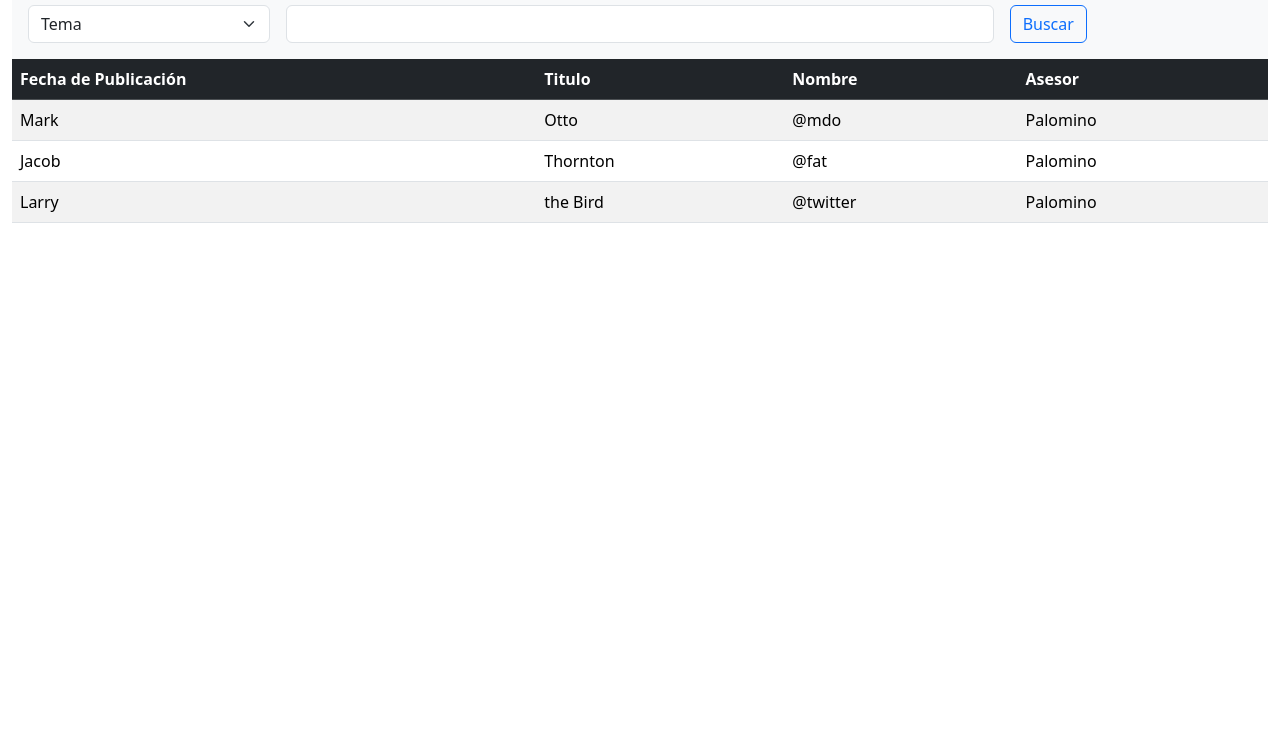
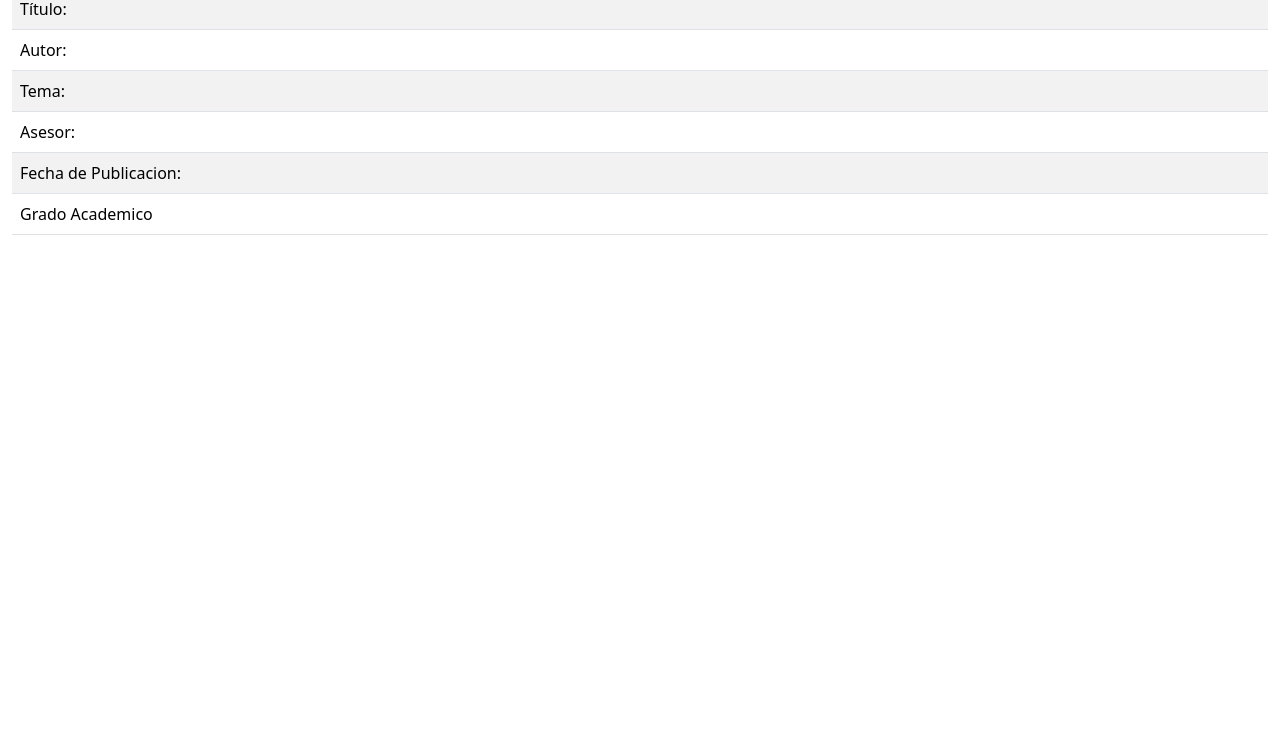
Before and after one commit to tomastermx/thesis-documents-platform, a plain HTML site: page public/html/thesis.html in a window 1280 px wide. Shown: the part 67-800 px from the top of the page. Drawn offline with nearby package versions, Linux system fonts and the light colour scheme; no server answers; files whose address does not match are found by name.

Commit message:
new git January

```diff
--- a/public/html/thesis.html
+++ b/public/html/thesis.html
@@ -6,74 +6,57 @@
     <title> Repositio de Tesis</title>
     <link href="https://cdn.jsdelivr.net/npm/bootstrap@5.3.2/dist/css/bootstrap.min.css" rel="stylesheet" integrity="sha384-T3c6CoIi6uLrA9TneNEoa7RxnatzjcDSCmG1MXxSR1GAsXEV/Dwwykc2MPK8M2HN" crossorigin="anonymous">
     <script src="https://ajax.googleapis.com/ajax/libs/jquery/3.6.4/jquery.min.js"></script>
-    <script src='/js/jquery.js'> </script>
+    <script src='/js/thesis.js'> </script>
     <link rel="stylesheet" href='/css/style.css'>
   </head>
   <body>
 
     <div class="container-fluid">
 
-    <h1>Repositorio de Tesis de la UPD</h1>
+    <h1>Tesis Individual</h1>
+    <div id="info">
+      <table id="tableinfo" class="table table-striped">
+        <tbody>
+         <tr>
+           <td>Título: </td>
+            <td id="title"> </td>
+         </tr>
+         <tr>
+          <td>Autor:</td>
+           <td id="author">  </td>
+         </tr>
 
-        <div class="container-fuid , text-bg-light p-3">
-          <form id="mainform">
-          <div class="row g-3">
-             <div class="col-sm">
-               <select id="select"  class="form-select" aria-label="Default select example">
-                 <option selected value="theme"> Tema </option>
-                 <option value="title">Título</option>
-                 <option value="author"> Autor </option>
-                 <option value="advisor">Asesor</option>
-                 <option value="year"> Año </option>
-              </select>
-            </div>
-            <div class="col-sm-7">
-             <input  type="text" id="query" class="form-control" placeholder="" aria-label="State">
-            </div>
-            <div class="col-sm">
-              <button  type="submit"  id ="search" class="btn btn-outline-primary">Buscar</button>
-            </div>
-          </form>
+         <tr>
+          <td>Tema:</td>
+           <td id="theme">  </td>
+         </tr>
 
-          </div>
+         <tr>
+          <td>Asesor: </td>
+           <td id="advisor">  </td>
+         </tr>
+         <tr>
+           <td> Fecha de Publicacion: </td>
+           <td id="date"></td>
+         </tr>
+         <tr>
+          <td> Grado Academico </td>
+          <td id="grade"></td>
+        </tr>
 
-         </div>
+       </tbody>
+     </table>
+   </div>
 
-         <table  id="maintable" class="table table-striped">
-          <thead class="table-dark">
-            <tr>
-              <th scope="col">Fecha de Publicación</th>
-              <th scope="col">Titulo</th>
-              <th scope="col">Nombre </th>
-              <th scope="col">Asesor</th>
-            </tr>
-          </thead>
-          <tbody>
-            <tr>
-
-              <td>Mark</td>
-              <td>Otto</td>
-              <td>@mdo</td>
-              <td> Palomino </d>
-            </tr>
-            <tr>
-
-              <td>Jacob</td>
-              <td>Thornton</td>
-              <td>@fat</td>
-              <td> Palomino </d>
-            </tr>
-            <tr>
-
-              <td>Larry</td>
-              <td>the Bird</td>
-              <td>@twitter</td>
-              <td> Palomino </d>
-            </tr>
-          </tbody>
-        </table>
+   <div id="document"
+                   width="100%"
+                   height="400">
+           </object>
 
     </div>
+
+
+
 
     <script src="https://cdn.jsdelivr.net/npm/bootstrap@5.3.2/dist/js/bootstrap.bundle.min.js" integrity="sha384-C6RzsynM9kWDrMNeT87bh95OGNyZPhcTNXj1NW7RuBCsyN/o0jlpcV8Qyq46cDfL" crossorigin="anonymous"></script>
   </body>
--- a/public/js/jquery.js
+++ b/public/js/jquery.js
@@ -10,10 +10,11 @@ $(function(){
 
       console.log(data);
 
-       //   $.each(data,(i , value)=>{
-       //     let newRow = `<tr><td>${value.year}</td><td>  <a href="${value.Url}">${value.title}</a>  </td><td>${value.lastName}, ${value.Name} </td> <td> ${value.advisor}</td></tr>`
-      //      $('#maintable').append(newRow);
-      //    });
+         $.each(data,(i , value)=>{
+
+           let newRow = `<tr><td>${value.year}</td><td>  <a href="/thesis/page/${value.id}">${value.title}</a>  </td><td>${value.lastName}, ${value.name} </td> <td> ${value.advisor}</td></tr>`
+            $('#maintable').append(newRow);
+          });
 
      })
 
@@ -34,7 +35,7 @@ $(function(){
 
 
              $.each(data,(i , value)=>{
-             let newRow = `<tr><td>${value.year}</td><td>  <a href="${value.Url}">${value.title}</a>  </td><td>${value.lastName}, ${value.Name} </td> <td> ${value.advisor}</td></tr>`
+             let newRow = `<tr><td>${value.year}</td><td>  <a href="/thesis/page/${value.id}">${value.title}</a>  </td><td>${value.lastName}, ${value.Name} </td> <td> ${value.advisor}</td></tr>`
              $('#maintable').append(newRow);
           });
 
--- /dev/null
+++ b/public/js/thesis.js
@@ -0,0 +1,26 @@
+
+    $(function(){
+
+    var pathArray = window.location.pathname.split('/');
+    let  param1 = pathArray[1];
+    let  param2 = pathArray[2];
+    let param3 = pathArray[3];
+
+
+    console.log(param2);
+    console.log(param3);
+
+    $.getJSON('/thesis/data/'+ param3  ,(data)=>{
+
+         console.log(data);
+         document.getElementById("document").innerHTML = `<object data="https://docs.google.com/viewer?url=${data.Url}&embedded=true"
+         type="application/pdf"
+         width="100%" height="500px"></object>`;
+
+         document.getElementById("title").innerHTML = data.title;
+         document.getElementById("author").innerHTML = data.lastName + "," + data.name;
+         document.getElementById("date").innerHTML = data.year;
+     })
+
+
+   })
```
Also changed, not shown: public/html/index.html (+40 -1 lines).
